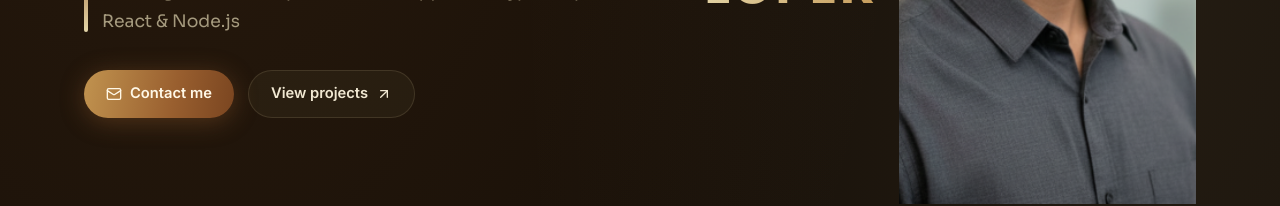
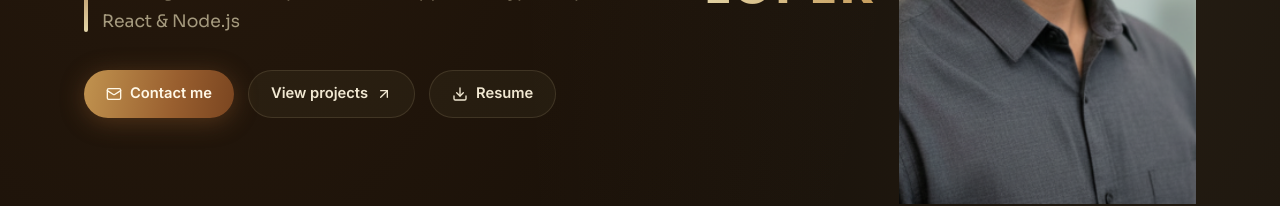
Before and after one commit to as-abhishek-21/My_Portfolio, a React (Vite) app: page / in a window 1280 px wide. Shown: the part 505-711 px from the top of the page. Built offline with nearby package versions, Linux system fonts and the light colour scheme.

Commit message:
Add resume download button with tracking
Bundles the Full Stack resume as public/resume.pdf and adds a Resume
download button to the hero actions that triggers a browser download
and fires a resume_download analytics event.

```diff
--- a/src/App.jsx
+++ b/src/App.jsx
@@ -2,7 +2,7 @@ import { useEffect, useRef, useState } from 'react'
 import { animate, motion, useInView } from 'framer-motion'
 import { Analytics } from '@vercel/analytics/react'
 import { track } from '@vercel/analytics'
-import { Mail, Phone, Linkedin, Github, MapPin, Sparkles, ArrowUpRight, Send } from 'lucide-react'
+import { Mail, Phone, Linkedin, Github, MapPin, Sparkles, ArrowUpRight, Send, Download } from 'lucide-react'
 import Card from './components/Card.jsx'
 import Marquee from './components/Marquee.jsx'
 import {
@@ -110,6 +110,14 @@ function Hero() {
             onClick={() => track('view_projects_click')}
           >
             View projects <ArrowUpRight size={16} aria-hidden="true" />
+          </a>
+          <a
+            className="btn btn-ghost"
+            href="/resume.pdf"
+            download="Abhishek_Singh_Resume.pdf"
+            onClick={() => track('resume_download')}
+          >
+            <Download size={16} aria-hidden="true" /> Resume
           </a>
         </motion.div>
       </motion.div>
```
Also changed, not shown: 1 other file (tests, documents, lock files or other folders).
